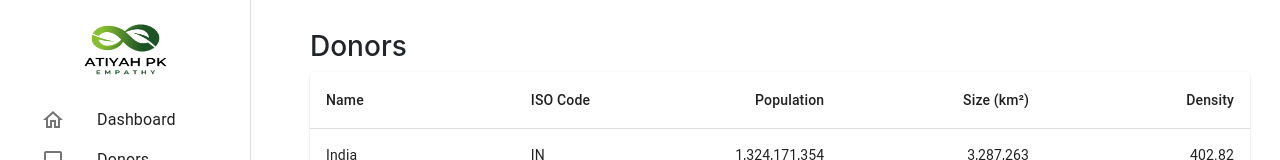
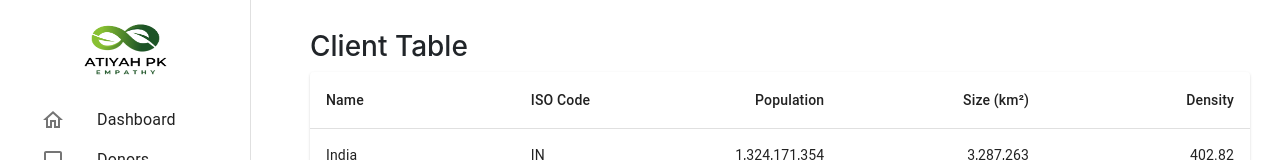
Before and after one commit to Danishkhilji/atiyah-pk, a React (Create React App) app: page /admin/client-list in a window 1280 px wide. Shown: the top 160 px of the page. Built offline with nearby package versions, Linux system fonts and the light colour scheme.

Commit message:
feat: admin dashboard routing

```diff
--- a/src/components/Sidebar/drawer.jsx
+++ b/src/components/Sidebar/drawer.jsx
@@ -5,13 +5,15 @@ import ListItemIcon from "@mui/material/ListItemIcon";
 import ListItemText from "@mui/material/ListItemText";
 import Button from "@mui/material/Button";
 import Divider from "@mui/material/Divider";
-import KeyboardArrowRightIcon from "@mui/icons-material/KeyboardArrowRight";
 import { useState } from "react";
 import Logo from "../../Assets/transparent/1.png";
 import Profile from "./profile";
+import { useNavigate } from "react-router-dom";
+
+
 const Sidebar = ({ data }) => {
   const [open, setOpen] = useState(false);
-
+  const navigate = useNavigate();
   const getList = () => (
     <div style={{ width: 250 }} onClick={() => setOpen(false)}>
       <div className="logo" style={{ height: 100, position: "relative" }}>
@@ -33,6 +35,7 @@ const Sidebar = ({ data }) => {
               height:"30px",
               padding: "20px 16px",
             }}
+            onClick={()=>navigate(`/admin/${item.path}`)}
           >
             <ListItemIcon style={{ color: item.color }}>
               {item.icon}
--- a/src/pages/admin/adminDashboard.jsx
+++ b/src/pages/admin/adminDashboard.jsx
@@ -15,10 +15,11 @@ const data = [
     name: "Dashboard",
     icon: <HomeOutlinedIcon />,
     active: true,
-    color: '#fff'
+    color: '#fff',
+    path: ""
   },
-  { name: "Donors", icon: <InboxOutlinedIcon /> },
-  { name: "Client", icon: <CheckBoxOutlineBlankOutlinedIcon /> },
+  { name: "Donors", icon: <InboxOutlinedIcon />, path: "donor-list" },
+  { name: "Client", icon: <CheckBoxOutlineBlankOutlinedIcon />, path: "client-list"  },
   { name: "Profit", icon: <MailOutlineIcon /> },
   { name: "Setting", icon: <DraftsOutlinedIcon /> },
 ];
--- a/src/pages/admin/clientList.jsx
+++ b/src/pages/admin/clientList.jsx
@@ -10,13 +10,17 @@ const data = [
     {
       name: "Dashboard",
       icon: <HomeOutlinedIcon />,
+      path: ""
     },
     { name: "Donors",
      icon: <InboxOutlinedIcon /> ,
+     path: "donor-list"
     },
     { name: "Client", icon: <CheckBoxOutlineBlankOutlinedIcon />,
     active: true,
-    color: '#fff' },
+    color: '#fff',
+    path: "client-list"
+   },
     { name: "Profit", icon: <MailOutlineIcon /> },
     { name: "Setting", icon: <DraftsOutlinedIcon /> },
   ];
@@ -28,7 +32,7 @@ const ClientList = () => {
       <Sidebar data={data} />
     </div>
     <div style={{ flex: 1, padding: '30px' }}>
-        <h3>Donors</h3>
+        <h3>Client Table</h3>
         <ClientTable/>
     </div>
   </div>
--- a/src/pages/admin/donorList.jsx
+++ b/src/pages/admin/donorList.jsx
@@ -10,13 +10,17 @@ const data = [
     {
       name: "Dashboard",
       icon: <HomeOutlinedIcon />,
+      path: ""
     },
     { name: "Donors",
      icon: <InboxOutlinedIcon /> ,
      active: true,
-     color: '#fff'
+     color: '#fff',
+     path: "donor-list"
     },
-    { name: "Client", icon: <CheckBoxOutlineBlankOutlinedIcon /> },
+    { name: "Client", icon: <CheckBoxOutlineBlankOutlinedIcon />,
+    path:"client-list"
+   },
     { name: "Profit", icon: <MailOutlineIcon /> },
     { name: "Setting", icon: <DraftsOutlinedIcon /> },
   ];
@@ -28,7 +32,7 @@ const DonorList = () => {
       <Sidebar data={data} />
     </div>
     <div style={{ flex: 1, padding: '30px' }}>
-        <h3>Donors</h3>
+        <h3>Donors Table</h3>
         <DonorTable/>
     {/*      <div style={{ marginBottom: '30px' }}>
         <h1>Analytics Overview</h1>
```
